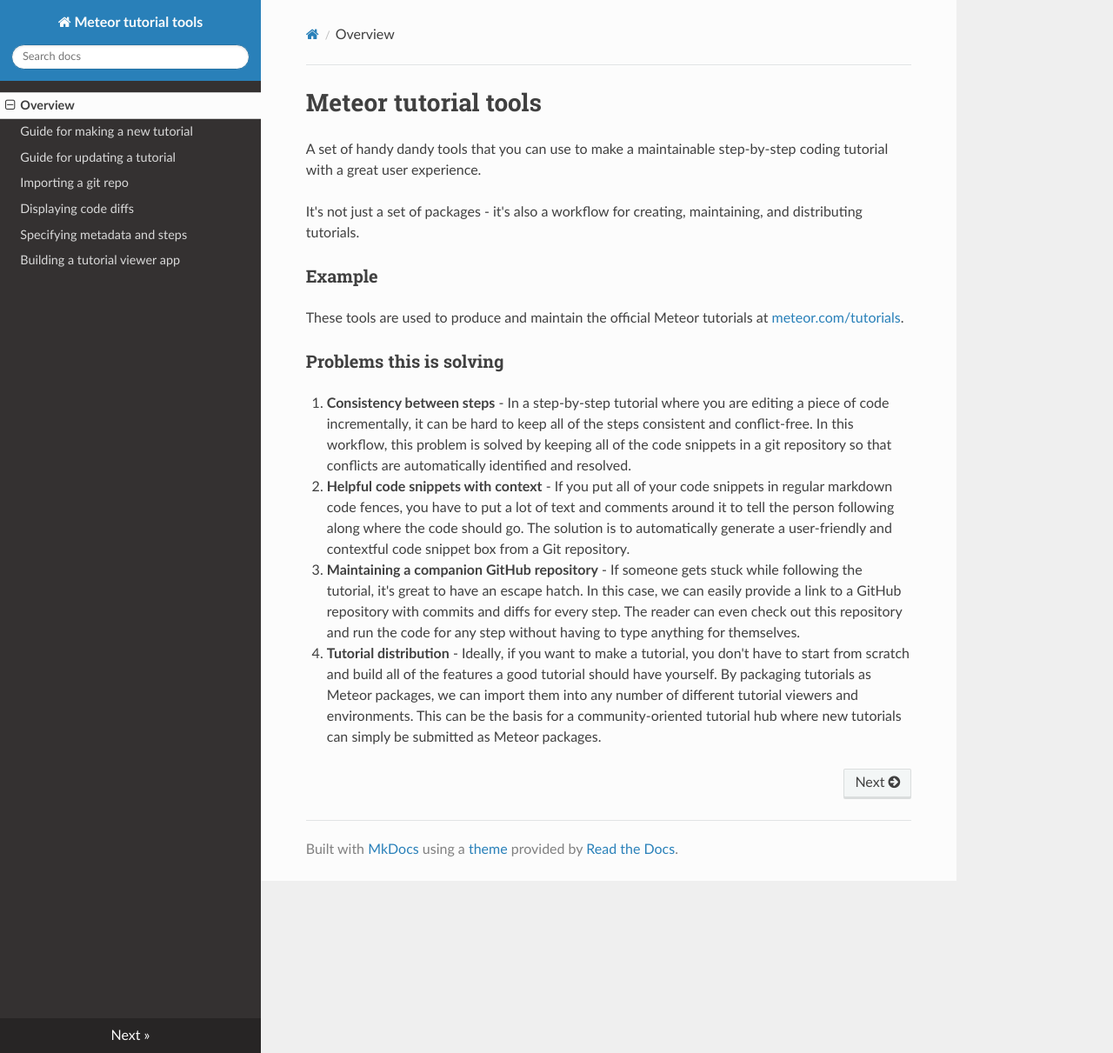
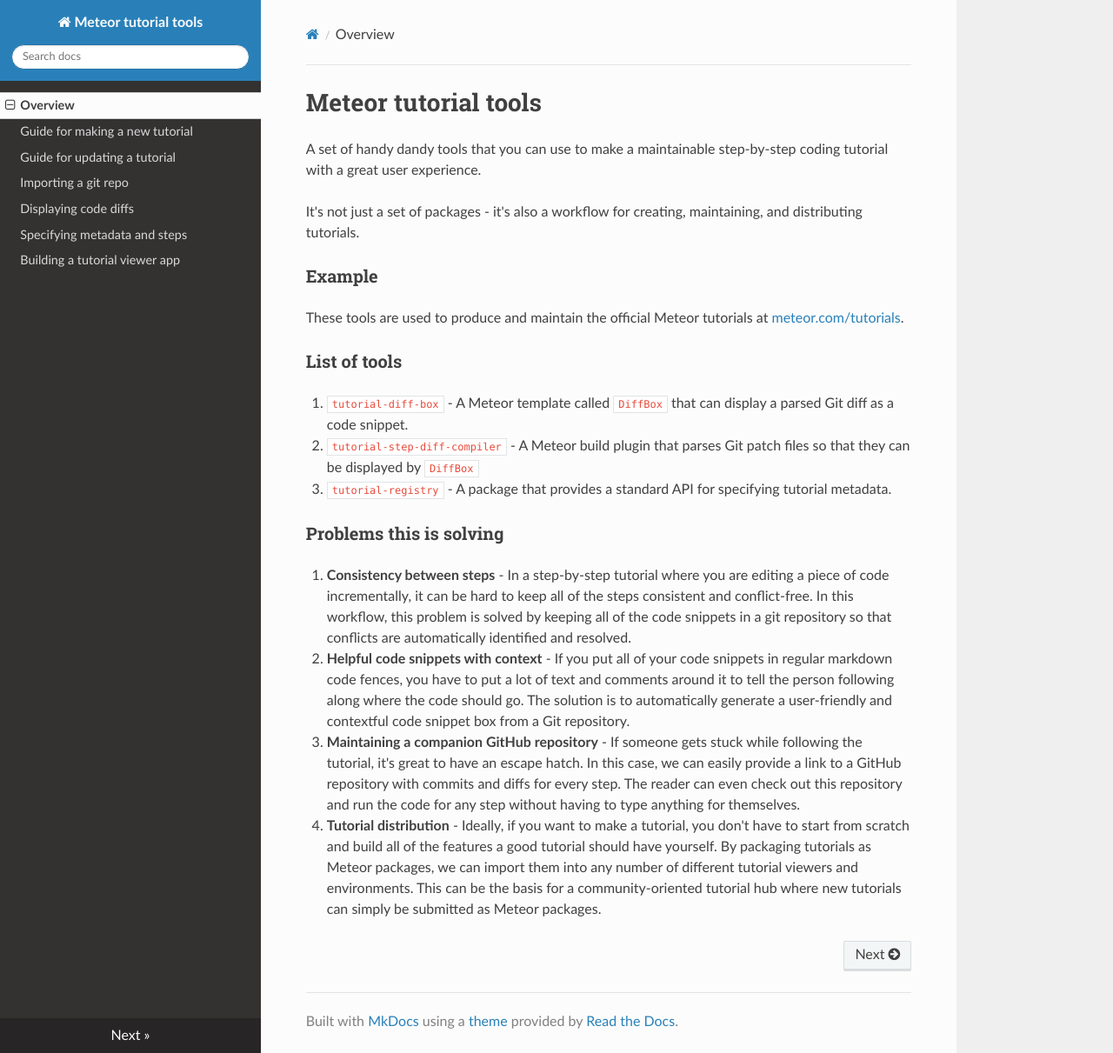
Before and after one commit to meteor/tutorial-tools, an MkDocs documentation site: the page built from docs/index.md, in a window 1280 px wide and 1211 px high. Shown: the whole window at 87% size. Built offline with MkDocs 1.6.1, drawn with Linux system fonts in a browser that asks for light colours; nearby versions of some CDN libraries; old or Windows-style settings are respelled for this version of MkDocs.

Commit message:
Add stuff

```diff
--- a/docs/index.md
+++ b/docs/index.md
@@ -8,6 +8,12 @@ It's not just a set of packages - it's also a workflow for creating, maintaining
 
 These tools are used to produce and maintain the official Meteor tutorials at [meteor.com/tutorials](https://www.meteor.com/tutorials/blaze/creating-an-app).
 
+### List of tools
+
+1. `tutorial-diff-box` - A Meteor template called `DiffBox` that can display a parsed Git diff as a code snippet.
+2. `tutorial-step-diff-compiler` - A Meteor build plugin that parses Git patch files so that they can be displayed by `DiffBox`
+3. `tutorial-registry` - A package that provides a standard API for specifying tutorial metadata.
+
 ### Problems this is solving
 
 1. **Consistency between steps** - In a step-by-step tutorial where you are editing a piece of code incrementally, it can be hard to keep all of the steps consistent and conflict-free. In this workflow, this problem is solved by keeping all of the code snippets in a git repository so that conflicts are automatically identified and resolved.
```
Also changed, not shown: README.md (+2 -0 lines).
